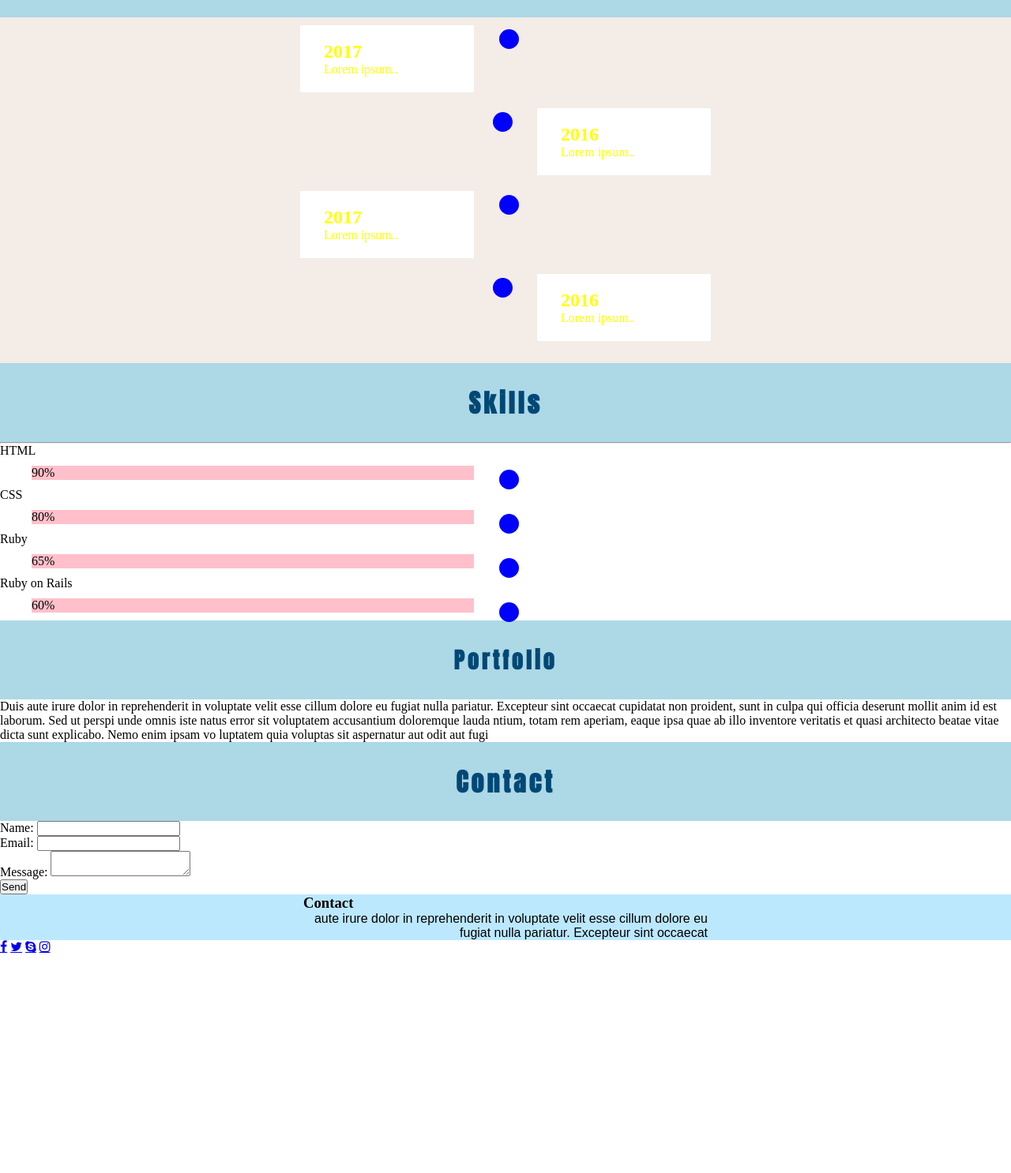
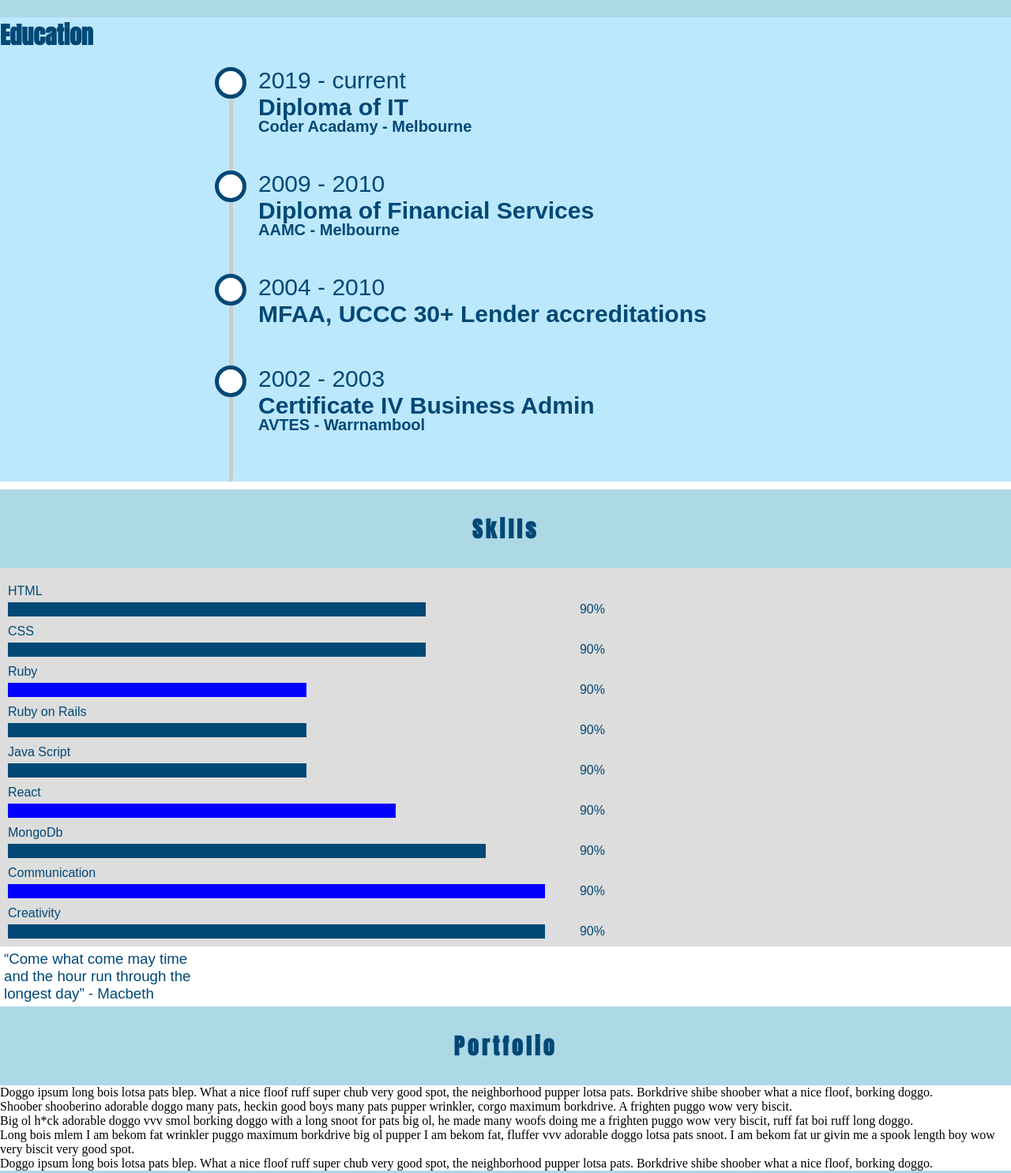
Before and after one commit to klps007/portfolio, a plain HTML site: page index.html in a window 1280 px wide. Shown: the part 1495-2981 px from the top of the page at 79% size. Before the commit the page ends 2704 px from the top, so only its background shows below. Drawn offline with Linux system fonts and the light colour scheme; a web font is replaced by a local one.

Commit message:
styling added timeline, skill bar and contact form

```diff
--- a/index.html
+++ b/index.html
@@ -1,20 +1,22 @@
 <!DOCTYPE html>
 <html lang="en">
+
       <head>
         <meta charset="UTF-8">
         <meta name="viewport" content="width=device-width, initial-scale=1.0">
         <meta http-equiv="X-UA-Compatible" content="ie=edge">
         <link rel="stylesheet" href="./styles.css">
         <link rel="stylesheet" href="https://cdnjs.cloudflare.com/ajax/libs/font-awesome/4.7.0/css/font-awesome.min.css">
-    <link href="https://fonts.googleapis.com/css?family=Anton|Encode+Sans+Condensed:400,500,600,700,800,900|Encode+Sans+Expanded:400,500,600,700,800,900|Encode+Sans+Semi+Condensed:400,500,600,700,800,900|Encode+Sans+Semi+Expanded:400,500,600,700,800|Encode+Sans:400,500,600,700,800,900&display=swap" rel="stylesheet">
+        <link
+          href="https://fonts.googleapis.com/css?family=Anton|Encode+Sans+Condensed:400,500,600,700,800,900|Encode+Sans+Expanded:400,500,600,700,800,900|Encode+Sans+Semi+Condensed:400,500,600,700,800,900|Encode+Sans+Semi+Expanded:400,500,600,700,800|Encode+Sans:400,500,600,700,800,900&display=swap"
+          rel="stylesheet">
 
         <title>Portfolio</title>
       </head>
+
   <body>
 
         <header>
-
-
 
           <div class="topnav">
             <a class="#active">
@@ -30,10 +32,6 @@
 
         </header>
 
-
-
-
-
         <div class="grid-wrapper">
 
           <div class="home">
@@ -41,7 +39,7 @@
             <div class="hero-image"><img src="jacksonville_beach.png" alt="Jacksonville Beach" class="responsive">
               <div class="col-md-12 text-center">
                 <div class="hero-text">
-                <h2> hi,  I am  <br><span></span> <span>Kristy <span> Lake </span> </h2>
+                  <h2> hi, I am <br><span></span> <span>Kristy <span> Lake </span> </h2>
                   <p>And I'm a developing Developer</p>
                   <button>Download CV</button>
                 </div>
@@ -56,93 +54,175 @@
 
 
             <div class="about-flex">
+              <div>
                 <h3>
-                I am a Professional UI/UX Designer and Web developer. Consectetur an adipisi elita, sed do eiusmod tempor incididunt ut labore et dolore magna aliqua. Ut enim ad minim veniam quis nostrud.
+                  I am a Professional UI/UX Designer and Web developer. Consectetur an adipisi elita, sed do eiusmod tempor
+                  incididunt ut labore et dolore magna aliqua. Ut enim ad minim veniam quis nostrud.
                 </h3>
                 <p>
-                Duis aute irure dolor in reprehenderit in voluptate velit esse cillum dolore eu fugiat nulla pariatur. Excepteur sint occaecat cupidatat non proident, sunt in culpa qui officia deserunt mollit anim id est laborum. Sed ut perspi unde omnis iste natus error sit voluptatem accusantium doloremque lauda ntium, totam rem aperiam, eaque ipsa quae ab illo inventore veritatis et quasi architecto beatae vitae dicta sunt explicabo. Nemo enim ipsam vo luptatem quia voluptas sit aspernatur aut odit aut fugit,
+                  Duis aute irure dolor in reprehenderit in voluptate velit esse cillum dolore eu fugiat nulla pariatur.
+                  Excepteur sint occaecat cupidatat non proident, sunt in culpa qui officia deserunt mollit anim id est
+                  laborum. Sed ut perspi unde omnis iste natus error sit voluptatem accusantium doloremque lauda ntium, totam
+                  rem aperiam, eaque ipsa quae ab illo inventore veritatis et quasi architecto beatae vitae dicta sunt
+                  explicabo. Nemo enim ipsam vo luptatem quia voluptas sit aspernatur aut odit aut fugit,
                 </p>
-              <img class="about-img"src="selfie.jpg" alt="Selfie Photo">
+              </div>
+
+              <img class="about-img" src="selfie.jpg" alt="Selfie Photo">
             </div>
           </div>
-
-
 
           <div class="history">
             <div class="history-heading-flex">
               <h2>History</h2>
             </div>
 
-          <div class="timeline">
-              <div class="container left">
+            <div>
+              <h5 class="history h3">Education</h5>
+
+            </div>
+            <br>
+
+          <div class="l-contained">
+
+                <ul class="timeline-list">
+                  <li>
                       <div class="content">
-                  <h2>2017</h2>
-                  <p>Lorem ipsum..</p>
+                          <h3>2019 - current</h3>
+                         <h4 class="History h4">Diploma of IT </h4>
+                           <p> Coder Acadamy - Melbourne </p>
                      </div>
+                  <li>
+                <div class="content">
+                    <h3>2009 - 2010</h3>
+                  <h4> Diploma of Financial Services </h4>
+                    <p>
+                  AAMC - Melbourne
+                    </p>
                </div>
-              <div class="container right">
+                  </li>
+
+                  <li>
                   <div class="content">
-                  <h2>2016</h2>
-                  <p>Lorem ipsum..</p>
+                    <h3>2004 - 2010</h3>
+                    <h4> MFAA, UCCC 30+ Lender accreditations</h4>
+
+
                   </div>
+                     <li>
+              <div class="content">
+                    <h3>2002 - 2003</h3>
+                  <h4> Certificate IV Business Admin </h4>
+
+                    <p>
+                  AVTES - Warrnambool
+                    </p>
                     </div>
-              <div class="container left">
-                  <div class="content">
-                    <h2>2017</h2>
-                    <p>Lorem ipsum..</p>
-                  </div>
-              </div>
-              <div class="container right">
-                  <div class="content">
-                    <h2>2016</h2>
-                    <p>Lorem ipsum..</p>
-                 </div>
-             </div>
+                  </li>
+                </ul>
           </div>
         </div>
 
-  <div class="Skills">
+
+          <div class="skills">
             <div class="skills-heading-flex">
               <h2>Skills</h2>
             </div>
 
-         <hr>
-          <p>HTML</p>
-          <div class="container">
-            <div class="skills html">90%</div>
+
+            <div class="skills-container-wrapper">
+              <p class="skills">HTML</p>
+              <div class="skills-container">
+                <div class="skills-html"></div>
+                <div class="skill-percent">90%</div>
               </div>
 
-          <p>CSS</p>
-          <div class="container">
-            <div class="skills css">80%</div>
+              <p class="skills">CSS</p>
+              <div class="skills-container">
+                <div class="skills-css"></div>
+                <div class="skill-percent">90%</div>
               </div>
 
-          <p>Ruby</p>
-          <div class="container">
-            <div class="skills ruby">65%</div>
+              <p class="skills">Ruby</p>
+              <div class="skills-container">
+                <div class="skills-ruby"></div>
+                <div class="skill-percent">90%</div>
               </div>
 
-          <p>Ruby on Rails</p>
-          <div class="container">
-            <div class="skills php">60%</div>
+              <p class="skills">Ruby on Rails</p>
+              <div class="skills-container">
+                <div class="skills-rails"></div>
+                <div class="skill-percent">90%</div>
               </div>
+
+              <p class="skills">Java Script</p>
+              <div class="skills-container">
+                <div class="skills-js"></div>
+                <div class="skill-percent">90%</div>
+              </div>
+
+              <p class="skills">React</p>
+              <div class="skills-container">
+                <div class="skills-react"></div>
+                <div class="skill-percent">90%</div>
+              </div>
+
+              <p class="skills">MongoDb</p>
+              </p>
+              <div class="skills-container">
+                <div class="skills-mongoDb"></div>
+                <div class="skill-percent">90%</div>
+              </div>
+
+              <p class="skills">Communication</p>
+              <div class="skills-container">
+                <div class="skills-communication"></div>
+                <div class="skill-percent">90%</div>
+              </div>
+
+              <p class="skills">Creativity</p>
+              <div class="skills-container">
+                <div class="skills-creativity"></div>
+                <div class="skill-percent">90%</div>
+              </div>
+            </div>
+
+            <div class="skills-flex">
+              <div class="skills-text">
+                <p>“Come what come may time and the hour run through the longest day” - Macbeth </p>
+              </div>
+            </div>
+
+          </div>
+
         </div>
 
         <div class="portfolio">
           <div class="portfolio-heading-flex">
             <h2>Portfolio</h2>
           </div>
-         <p>
-           Duis aute irure dolor in reprehenderit in voluptate velit esse cillum dolore eu fugiat nulla pariatur. Excepteur sint occaecat cupidatat non proident, sunt in culpa qui officia deserunt mollit anim id est laborum. Sed ut perspi unde omnis iste natus error sit voluptatem accusantium doloremque lauda ntium, totam rem aperiam, eaque ipsa quae ab illo inventore veritatis et quasi architecto beatae vitae dicta sunt explicabo. Nemo enim ipsam vo luptatem quia voluptas sit aspernatur aut odit aut fugi
-         </p>
+
+
+          <p>Doggo ipsum long bois lotsa pats blep. What a nice floof ruff super chub very good spot, the neighborhood pupper
+            lotsa pats. Borkdrive shibe shoober what a nice floof, borking doggo.</p>
+          <p>Shoober shooberino adorable doggo many pats, heckin good boys many pats pupper wrinkler, corgo maximum borkdrive.
+            A frighten puggo wow very biscit.</p>
+          <p>Big ol h*ck adorable doggo vvv smol borking doggo with a long snoot for pats big ol, he made many woofs doing me
+            a frighten puggo wow very biscit, ruff fat boi ruff long doggo. </p>
+          <p>Long bois mlem I am bekom fat wrinkler puggo maximum borkdrive big ol pupper I am bekom fat, fluffer vvv adorable
+            doggo lotsa pats snoot. I am bekom fat ur givin me a spook length boy wow very biscit very good spot.</p>
+          <p>Doggo ipsum long bois lotsa pats blep. What a nice floof ruff super chub very good spot, the neighborhood pupper
+            lotsa pats. Borkdrive shibe shoober what a nice floof, borking doggo.</p>
+
         </div>
 
     <div class="contact">
-       <div class="contact-heading-flex">
-         <h2>Contact</h2>
+          <div class="contact-heading-flex">Contact
           </div>
+          <div class="contact-flex-wrapper">
             <div class="contact-form-flex">
               <form name="contact" method="POST" data-netlify="true">
+
                 <p>
                   <label>Name: <input type="text" name="name" /></label>
                 </p>
@@ -157,24 +237,37 @@
                 </p>
               </form>
             </div>
+
        <div class="contact-flex">
-                  <h3>Contact </h3>
-                    <p class="contact-text"> aute irure dolor in
-                    reprehenderit in voluptate velit
-                   esse cillum dolore eu fugiat nulla
-                   pariatur. Excepteur sint occaecat </p>
+
+            <div class="contact-text">
+                <h3 class="Contact h3">Kristy Lake</h3> <br>
+
+               <h3>email:</h3><p> kristylake@live.com </p> <br>
+
+                <h3>website</h3> <p>www.example.com</p>
+
            </div>
            <div>
+              <h2>Connect</h2>
+              <div class="social-icons">
                 <a href="#" class="fa fa-facebook"></a>
                 <a href="#" class="fa fa-twitter"></a>
                 <a href="#" class="fa fa-skype"></a>
                 <a href="#" class="fa fa-instagram"></a>
               </div>
+
+
+            </div>
+
+
           </div>
    </div>
 
 
 
 
+
   </body>
+
 </html>
--- a/styles.css
+++ b/styles.css
@@ -7,12 +7,12 @@
 
 body {
   width: 100vw
-    /* background-color: aqua; */
+
 }
 
 .h3 {
 
-   font-family: Anton;
+ font-family: 'Anton';
  font-size: 14pt;
  color: blue;
  text-align: bottom, left;
@@ -23,20 +23,15 @@ body {
 
 .responsive {
       width: 100%;
-        /* height: 8cm; */
+
 }
-
 
 
 .topnav-header a.topnav-brand,.topnav-header a.topnav-brand:hover,.topnav-header a.topnav-brand:focus {
   display: inline-block;
-
-    /* font-size: 20px;
-    font-weight: 600;
-    align-content: center; */
   padding: 33px 0px 57px;
 
-    /* text-align: left! important;  */
+
 }
 
 .topnav p {
@@ -171,6 +166,7 @@ body {
 font-size: 14pt;
 font-weight: 200;
 letter-spacing: 1pt;
+width: 40%;
 
 }
 .about-text p span {
@@ -192,10 +188,11 @@ body {
 
 }
 
-.history{
-    background-color: rgba(231, 218, 208, 0.5);
+.history {
+  background-color:  rgba(188, 232, 254);
   grid-column: span 1;
   grid-row: span 1;
+  font-family: 'Encode Sans Semi Expanded', sans-serif;
 }
 
 .history-heading-flex {
@@ -204,117 +201,191 @@ body {
   justify-content: center;
   height: 100px;
   background-color:lightblue;
-    font-size: 16pt;
-    font-family: Anton;
+  font-size: 14pt;
+  font-family: 'Anton';
   text-align: justify;
   color: #004875;
   letter-spacing: 3pt;
 
 }
+.history p {
 
-  /* The actual timeline (the vertical ruler) */
-  .timeline {
-    position: relative;
-    max-width: 600px;
-    margin: 0 auto;
-    color: yellow;
+  font-family: 'Encode Sans Semi Expanded', sans-serif;
+  font-weight: bold;
+  font-size: 20px;
+  line-height: 15px;
+  color: #004875;
+  text-align: left;
 }
 
-  /* The actual timeline (the vertical ruler) */
-  .timeline::after {
-    content: '';
-    position: static;
-    width: 6px;
-    background-color: black;
-    top: 0;
-    bottom: 0;
-    left: 50%;
-    margin-left: -3px;
-    height: 8cm;
+.history h3 {
+
+  font-family: 'Encode Sans Semi Expanded', sans-serif;
+  font-size: 30px;
+  font-weight: 100;
+  color: #004875;
+
+
+
+
+
 }
 
-  /* Container around content */
-  .container {
-    padding: 10px 40px;
-    position: relative;
-    background-color: inherit;
-    width: 50%;
+.history h4 {
+
+  font-family: 'Encode Sans Semi Expanded', sans-serif;
+  font-size: 30px;
+  font-weight: bold;
+  color: #004875;
+
+
+}
+.history h5 {
+
+  font-size: 30px;
+  color: #004875;
+  font-family: 'Anton';
+
+
+
 }
 
-  /* The circles on the timeline */
-  .container::after {
-    content: '';
-    position: absolute;
-    width: 25px;
-    height: 25px;
-    right: -17px;
-    background-color: blue;
-    border-radius: 50%;
-    top: 15px;
-    z-index: 1;
+.l-block-spacing {
+
+
+	min-height:80vh;
+	padding:2em 0 4em 0;
+
 }
 
-  /* Place the container to the left */
-  .left {
-    left: 0;
+.l-contained {
+
+	max-width:1000px;
+	margin-left:auto;
+	margin-right:auto;
+
+	padding-left:1em;
+  padding-right:1em;
+
 }
 
-  /* Place the container to the right */
-  .right {
-    left: 50%;
+	@media all and (min-width:40em) {
+
+		padding-left:2em;
+		padding-right:2em;
+
+
 	}
 
-  /* Fix the circle for containers on the right side */
-  .right::after {
-    left: -16px;
+.timeline-list {
+
+	border-left: 5px solid #ccc;
+	padding-bottom: 1em;
+	position: relative;
+	max-width:700px;
+  margin:0 auto;
+
 }
+  /* &:before {
+		content: "";
+     border-left: 5px solid #CCC;
+     left: -0.25em;
+     top: 2em;
+     height: 50%;
+     position: absolute;
 
-  /* The actual content */
-  .content {
-    padding: 20px 30px;
-    background-color: white;
+
+	} */
+
+	/* &:after {
+		content: "";
+		position: absolute;
+		left: -1em;
+		width: 20px;
+		height: 20px;
+		border-radius: 50%;
+		background:red;
+		border: 5px solid #004875;
+	} */
+
+.timeline-list li {
+
+	margin:0 0 3em 0;
+	padding:0 2em 0em 2em;
     position: relative;
 
 }
+.timeline-list li:before {
 
-  /* Media queries - Responsive timeline on screens less than 600px wide */
-  @media screen and (max-width: 600px) {
-  /* Place the timelime to the left */
-    .timeline::after {
-      left: 31px;
+	content: "";
+	position: absolute;
+	top: 0px;
+	left: -1.45em;
+	width: 30px;
+	height: 30px;
+	border-radius: 50%;
+	background: white;
+	border: 5px solid #004875;
+
+}
+ .skills-container-wrapper {
+  width: 100%;
+  background-color: #ddd;
+ font-family: 'Encode Sans Condensed', sans-serif;
+ color:#004875;
+ padding: 10px;
+ text-align: left;
+
+
+}
+.skills {
+  padding-top: 10px;
 }
 
-  /* Full-width containers */
-    .container {
-      width: 100%;
-      padding-left: 70px;
-      padding-right: 25px;
+.skills-container {
+  display: flex;
+  justify-content: space-between;
+  padding-top: 5px;
+  width: 60%;
 }
 
-  /* Make sure all circles are at the same spot */
-    .left::after, .right::after {
-      left: 15px;
+.skills-flex {
+  justify-content: center;
+  align-content: space-around;
+  padding: 5px;
+  color: white;
+  flex-wrap: wrap;
 }
 
-  /* Make all right containers behave like the left ones */
-    .right {
-      left: 0%;
+.skills-text {
+  display: flex;
+  flex-wrap: wrap;
+  width: 20%;
+  text-align: left;
+  font-family: 'Encode Sans Condensed', sans-serif;
+  font-size: 14pt;
+  color:#004875
+
   }
-  }
-.skills {
-    grid-area: item3;
-    background-color: pink;
-    grid-column: span 1;
-    grid-row: span 1;
-}
+
+.skills-html {width: 70%; background-color: #004875;}
+.skills-css {width: 70%; background-color: #004875;}
+.skills-js {width: 50%; background-color: #004875;}
+.skills-ruby {width: 50%; background-color: blue;}
+.skills-rails {width: 50%; background-color: #004875;}
+.skills-react {width: 65%; background-color: blue;}
+.skills-mongoDb {width: 80%; background-color:#004875;}
+.skills-communication {width: 90%; background-color: blue;}
+.skills-creativity {width: 90%; background-color: #004875;}
+
 .skills-heading-flex {
   display: flex;
   align-items: center;
   justify-content: center;
   height: 100px;
   background-color:lightblue;
-    font-size: 16pt;
-    font-family: Anton;
+  font-size: 14pt;
+  font-family: 'Anton';
   text-align: justify;
   color: #004875;
   letter-spacing: 3pt;
@@ -334,7 +405,7 @@ body {
   height: 100px;
   background-color:lightblue;
   font-size: 14pt;
-    font-family: Anton;
+  font-family: 'Anton';
   text-align: justify;
   color: #004875;
   letter-spacing: 3pt;
@@ -343,7 +414,7 @@ body {
 width: 40%;
 text-align: right;
 font-family: 'Encode Sans Condensed', sans-serif;
-  font-size: 14pt,
+font-size: 14pt;
 
 }
 
@@ -353,19 +424,22 @@ body {
   align-items: center;
   justify-content: center;
   height: 100px;
-    width: 100%;
   background-color:lightblue;
-    font-size: 16pt;
-    font-family: Anton;
+  font-size: 22pt;
+  font-weight: bold;
+  font-family: 'Anton';
+  text-align: justify;
   color: #004875;
   letter-spacing: 3pt;
 }
 
 .contact-flex {
   width: 100%;
-    display: flex;
-    justify-items: center;
-    align-content: space-around;
+  display: left;
+  padding: 20px;
+  line-height: 40px;
+
+  margin: 30px;
   flex-wrap: wrap;
 
   flex-direction: column; /* justify-content: center; */
@@ -377,19 +451,62 @@ body {
 
 }
 
-.contact-text {
-    width: 40%;
-    text-align: right;
+.contact-text p {
+
+  display: inline;
   font-family: 'Encode Sans Condensed', sans-serif;
-    font-size: 14pt,
+  font-size: 12pt;
+  align-content: space-between;
+  padding: 20px;
+    color: #004875;
+    font-weight: 300;
+
+
+
+
+
+
+  }
+
+.contact h3 {
+  display: inline;
+  font-family: 'Anton';
+  color: #004875;
+  font-size: 12pt;
+  font-style: bold;
+  line-height: 20px;
+  padding-bottom: 20px;
+  padding-top: 20px;
+
+}
+
+.contact h2 {
+
+  font-family: 'Anton';
+  color: #004875;
+  font-size: 12pt;
+  font-style: bold;
+
 
 }
 
 .contact-form-flex {
-    width: 50%;
+  display: flex;
+  justify-content: space-evenly;
+  width: 70%;
+  font-family: 'Encode Sans Condensed', sans-serif;
+  line-height: 40px;
+  color: #004875;
+ font-weight: 200;
+  text-align: left;
+  background-color: rgba(188, 232, 254);
 
 }
 
+.contact-flex-wrapper {
+  display: flex;
+
+}
 
 /* .box {
   display: flex;
@@ -399,17 +516,3 @@ body {
   height: auto;
   background-color: wheat;
   position: static; */
-
-}
-.h2 {
-
-    font-size: 14px;
-    font-family:'Anton';
-    text-align: justify;
-    color: #004875;
-    letter-spacing: .1em
-
-}
-
-
-}
```
Lines whose indentation alone changed are shown as unchanged.
